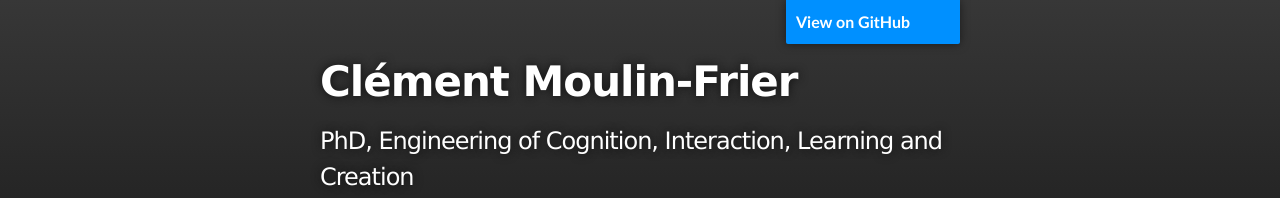
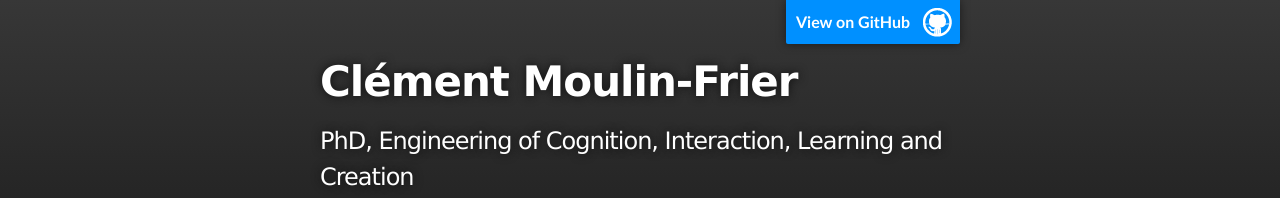
Before and after one commit to clement-moulin-frier/clement-moulin-frier.github.io.bak, a Jekyll site: the page built from index.md, in a window 1280 px wide. Shown: the top 198 px of the page. Built offline with Jekyll 4.4.1, drawn with Linux system fonts in a browser that asks for light colours.

Commit message:
Add images from slate theme

```diff
--- a/css/stylesheet.css
+++ b/css/stylesheet.css
@@ -74,7 +74,7 @@
 h2 {
   padding-bottom: 10px;
   font-size: 32px;
-  background: url('../images/bg_hr.png') repeat-x bottom;
+  background: url('../img/bg_hr.png') repeat-x bottom;
 }
 
 h3 {
@@ -228,7 +228,7 @@
   height: 1px;
   margin-bottom: 5px;
   border: none;
-  background: url('../images/bg_hr.png') repeat-x center;
+  background: url('../img/bg_hr.png') repeat-x center;
 }
 
 table {
@@ -277,7 +277,7 @@
   z-index: 10;
   padding: 10px 50px 10px 10px;
   color: #fff;
-  background: url('../images/blacktocat.png') #0090ff no-repeat 95% 50%;
+  background: url('../img/blacktocat.png') #0090ff no-repeat 95% 50%;
   font-weight: 700;
   box-shadow: 0 0 10px rgba(0,0,0,.5);
   border-bottom-left-radius: 2px;
@@ -320,7 +320,7 @@
   bottom: -40px;
   right: 0;
   height: 70px;
-  background: url('../images/icon_download.png') no-repeat 0% 90%;
+  background: url('../img/icon_download.png') no-repeat 0% 90%;
 }
 
 .zip_download_link {
@@ -330,7 +330,7 @@
   height:70px;
   text-indent: -5000px;
   overflow: hidden;
-  background: url(../images/sprite_download.png) no-repeat bottom left;
+  background: url(../img/sprite_download.png) no-repeat bottom left;
 }
 
 .tar_download_link {
@@ -340,16 +340,16 @@
   height:70px;
   text-indent: -5000px;
   overflow: hidden;
-  background: url(../images/sprite_download.png) no-repeat bottom right;
+  background: url(../img/sprite_download.png) no-repeat bottom right;
   margin-left: 10px;
 }
 
 .zip_download_link:hover {
-  background: url(../images/sprite_download.png) no-repeat top left;
+  background: url(../img/sprite_download.png) no-repeat top left;
 }
 
 .tar_download_link:hover {
-  background: url(../images/sprite_download.png) no-repeat top right;
+  background: url(../img/sprite_download.png) no-repeat top right;
 }
 
 #main_content_wrap {
```
Also changed, not shown: img/bg_hr.png (added), img/blacktocat.png (added), img/icon_download.png (added), img/sprite_download.png (added).
